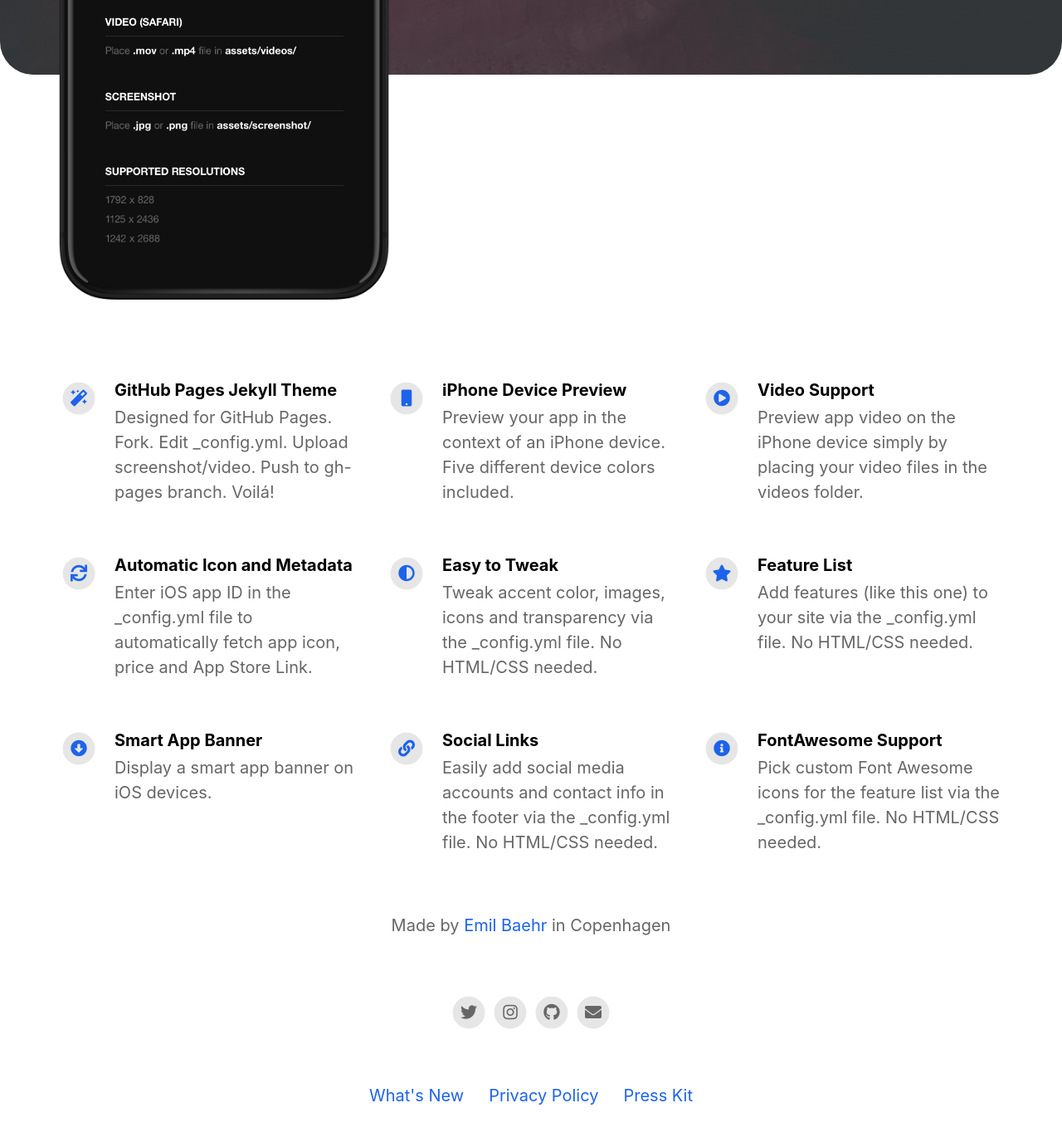
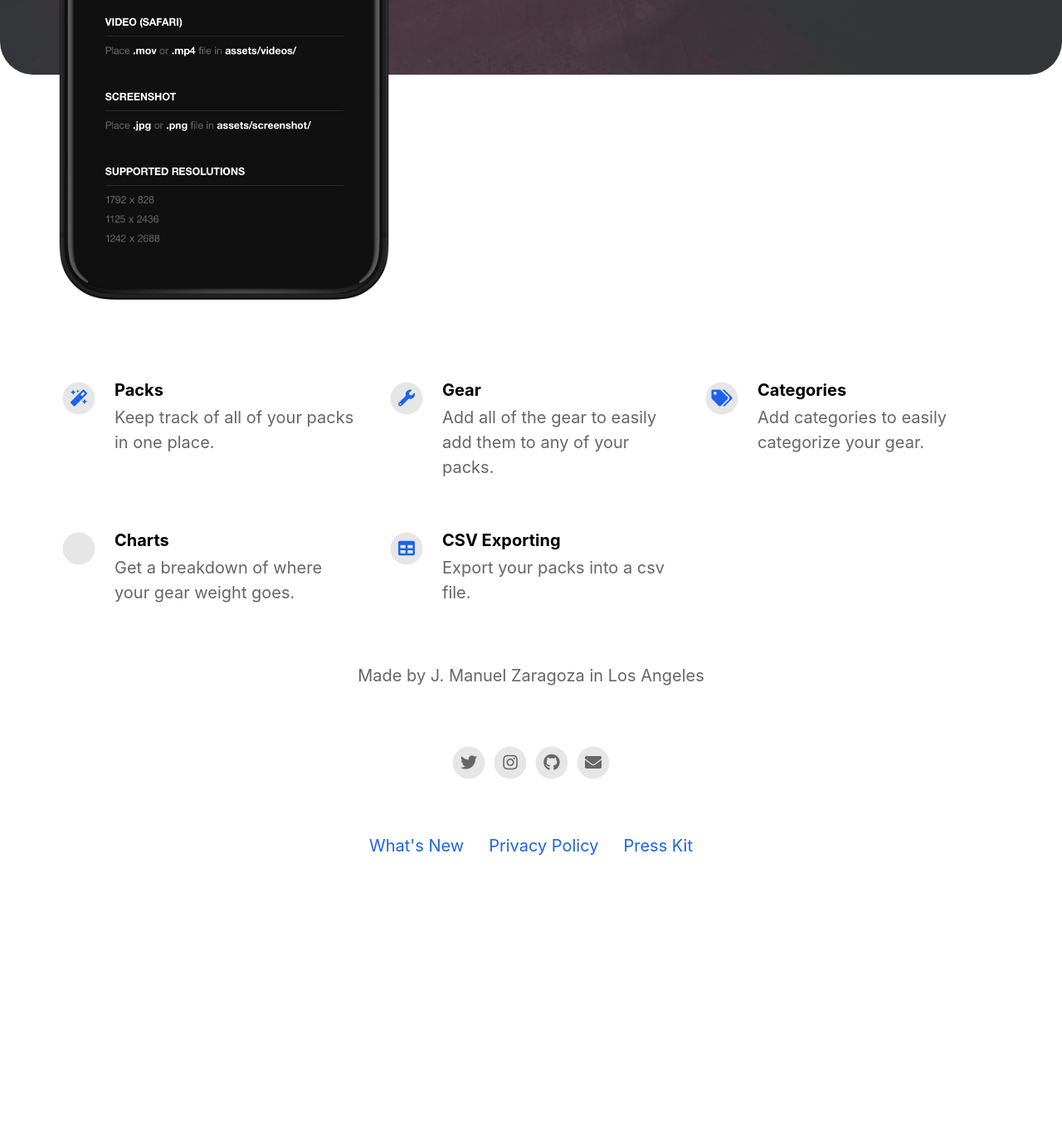
Before and after one commit to guythatdrinkscoffee/SimpleCarry-PressKit, a Jekyll site: the page built from index.html, in a window 1280 px wide and 1400 px high, scrolled down 624 px. Shown: the top 1370 px of the window at 83% size. Built offline with Jekyll 4.4.1, drawn with Linux system fonts in a browser that asks for light colours; nearby versions of some CDN libraries; after the commit the page ends 1723 px from its top, so only the background shows below that.

Commit message:
Update _config.yml

```diff
--- a/_config.yml
+++ b/_config.yml
@@ -20,60 +20,37 @@ enable_smart_app_banner                   : true
 
 
 # Information About Yourself
-your_name                                 : Emil Baehr
-your_link                                 : https://emilbaehr.com
-your_city                                 : Copenhagen
-email_address                             : emil.baehr@gmail.com
-facebook_username                         :
-instagram_username                        : ebaehr
-twitter_username                          : ebaehr
-github_username                           : emilbaehr
-youtube_username                          :
+your_name                                 : J. Manuel Zaragoza
+your_city                                 : Los Angeles
+email_address                             : jmanueldev@gmail.com
+instagram_username                        : guythatdrinkscoffee
+twitter_username                          : idrankthecoffee
+github_username                           : guythatdrinkscoffee
 
 
 
 # Feature List                            Edit, add or remove features to be presented.
 features                                  :
 
-  - title                                 : GitHub Pages Jekyll Theme
-    description                           : Designed for GitHub Pages. Fork. Edit _config.yml. Upload screenshot/video. Push to gh-pages branch. Voilá!
+  - title                                 : Packs
+    description                           : Keep track of all of your packs in one place.
     fontawesome_icon_name                 : magic
 
-  - title                                 : iPhone Device Preview
-    description                           : Preview your app in the context of an iPhone device. Five different device colors included.
-    fontawesome_icon_name                 : mobile
+  - title                                 : Gear
+    description                           : Add all of the gear to easily add them to any of your packs.
+    fontawesome_icon_name                 : wrench
 
-  - title                                 : Video Support
-    description                           : Preview app video on the iPhone device simply by placing your video files in the videos folder.
-    fontawesome_icon_name                 : play-circle
+  - title                                 : Categories
+    description                           : Add categories to easily categorize your gear.
+    fontawesome_icon_name                 : tags
 
-  - title                                 : Automatic Icon and Metadata
-    description                           : Enter iOS app ID in the _config.yml file to automatically fetch app icon, price and App Store Link.
-    fontawesome_icon_name                 : sync
+  - title                                 : Charts
+    description                           : Get a breakdown of where your gear weight goes.
+    fontawesome_icon_name                 : pie-chart
 
-  - title                                 : Easy to Tweak
-    description                           : Tweak accent color, images, icons and transparency via the _config.yml file. No HTML/CSS needed.
-    fontawesome_icon_name                 : adjust
-
-  - title                                 : Feature List
-    description                           : Add features (like this one) to your site via the _config.yml file. No HTML/CSS needed.
-    fontawesome_icon_name                 : star
-
-  - title                                 : Smart App Banner
-    description                           : Display a smart app banner on iOS devices.
-    fontawesome_icon_name                 : arrow-alt-circle-down
-
-  - title                                 : Social Links
-    description                           : Easily add social media accounts and contact info in the footer via the _config.yml file. No HTML/CSS needed.
-    fontawesome_icon_name                 : link
-
-  - title                                 : FontAwesome Support
-    description                           : Pick custom Font Awesome icons for the feature list via the _config.yml file. No HTML/CSS needed.
-    fontawesome_icon_name                 : info-circle
-
-  - title                                 : # New Feature Title
-    description                           : # New Feature Description
-    fontawesome_icon_name                 : # Enter Font Awesome icon name (e.g. star). Find icons on fontawesome.com/icons.
+  - title                                 : CSV Exporting
+    description                           : Export your packs into a csv file.
+    fontawesome_icon_name                 : table
 
 
 
```
